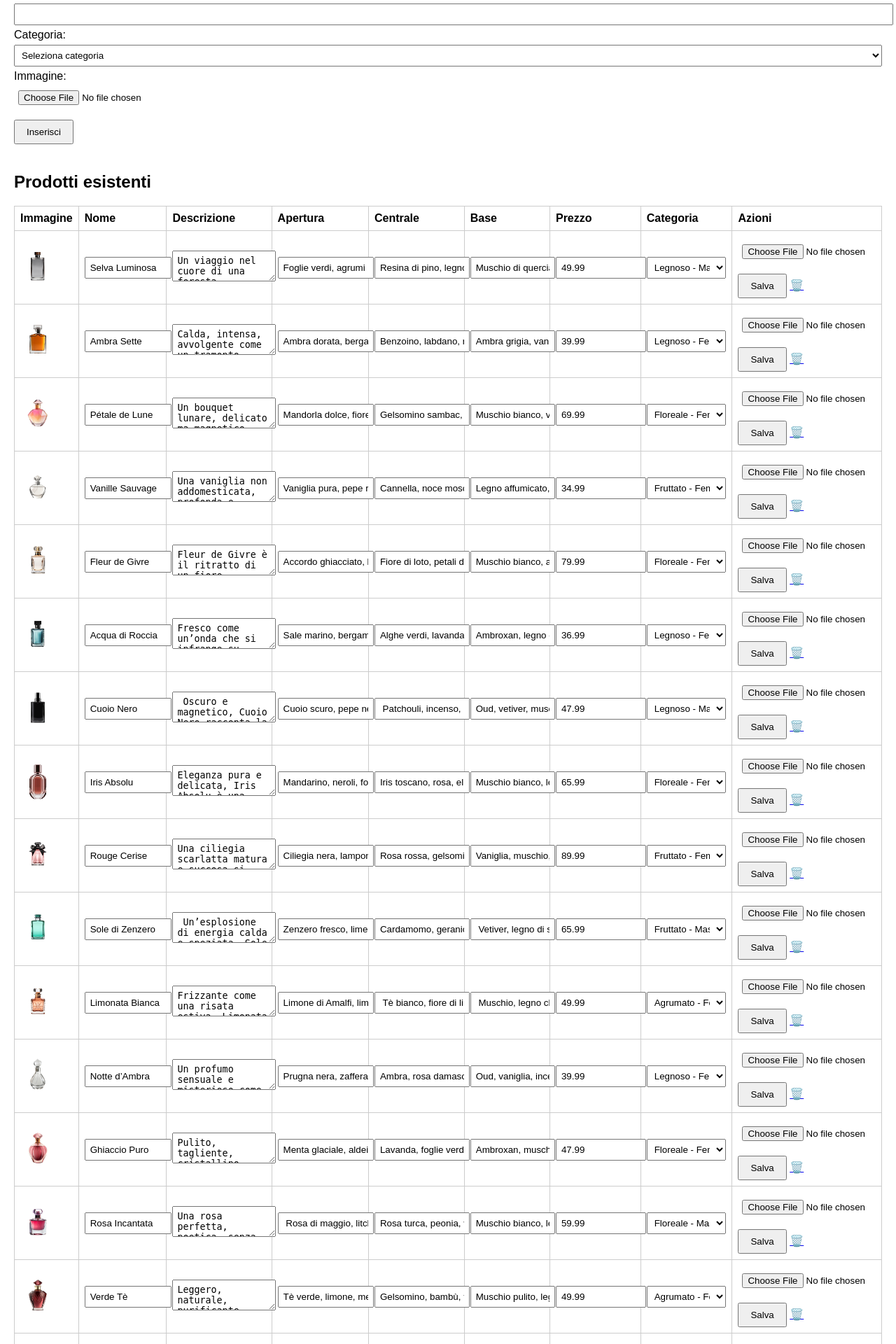
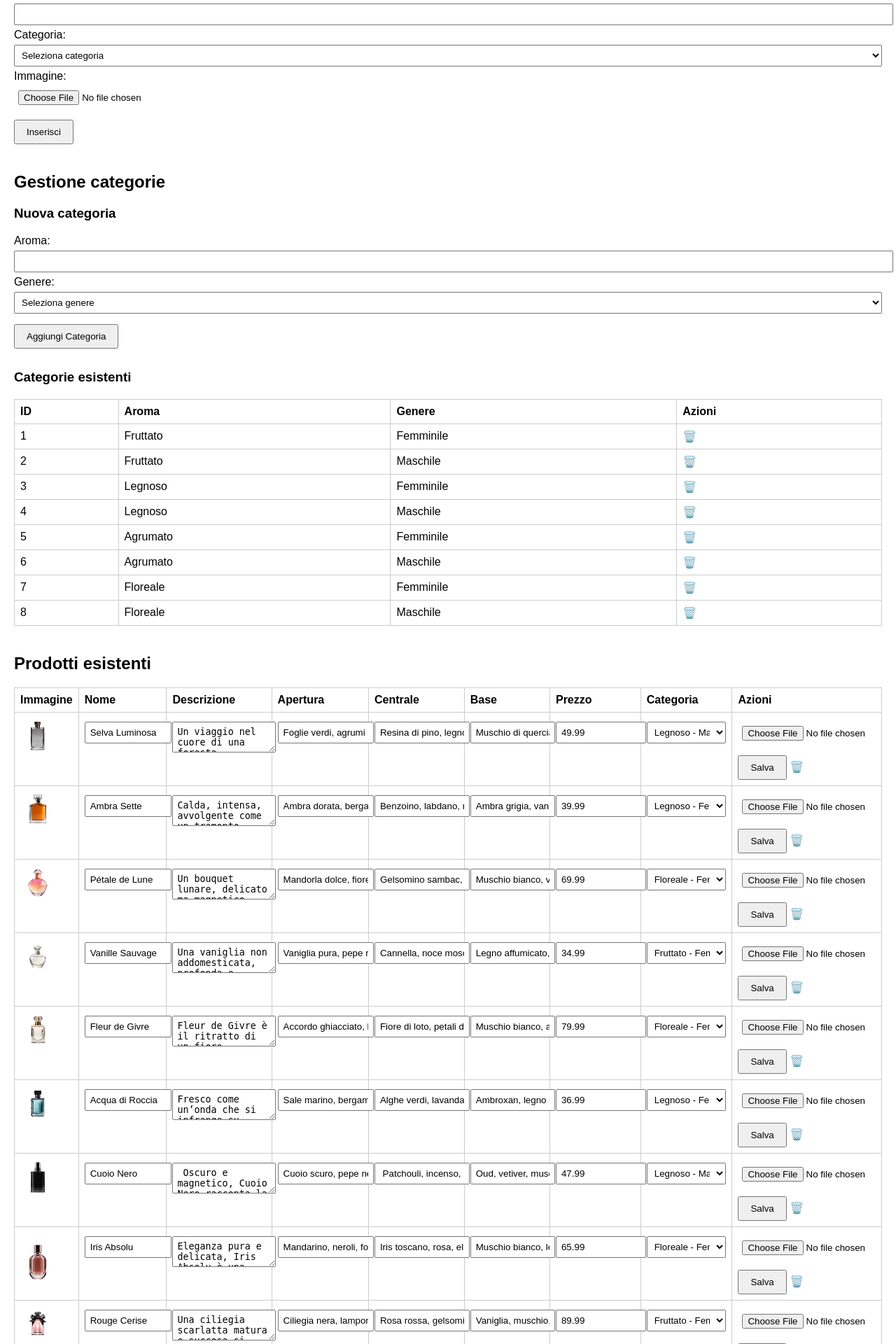
Before and after one commit to marcuz735/progettoprofumi, a PHP site: page /admin.php in a window 1280 px wide. Shown: the part 476-2396 px from the top of the page at 70% size. Run offline with PHP 8.4, Linux system fonts and the light colour scheme; the visitor is signed in with stand-in values (Sample User, id 1); data comes from the database, SQL or seed files in the repository.

Commit message:
Add files via upload

```diff
--- a/progetto/admin.php
+++ b/progetto/admin.php
@@ -12,12 +12,39 @@ if ($conn->connect_error) {
     die("Connessione fallita: " . $conn->connect_error);
 }
 
-// Caricamento categorie per il menu a tendina
+// --- GESTIONE CATEGORIE ---
+
+// Inserimento nuova categoria
+if ($_SERVER["REQUEST_METHOD"] === "POST" && isset($_POST["azione_cat"]) && $_POST["azione_cat"] === "inserisci_categoria") {
+    $aroma = $_POST["aroma"];
+    $genere = $_POST["genere"];
+    $stmt = $conn->prepare("INSERT INTO categorie (aroma, genere) VALUES (?, ?)");
+    $stmt->bind_param("ss", $aroma, $genere);
+    $stmt->execute();
+    $stmt->close();
+    header("Location: admin.php"); // Ricarica la pagina
+    exit();
+}
+
+// Eliminazione categoria
+if (isset($_GET["elimina_categoria"])) {
+    $id_categoria = $_GET["elimina_categoria"];
+    $stmt = $conn->prepare("DELETE FROM categorie WHERE id = ?");
+    $stmt->bind_param("i", $id_categoria);
+    $stmt->execute();
+    $stmt->close();
+    header("Location: admin.php");
+    exit();
+}
+
+// Caricamento categorie per il menu a tendina e per la gestione categorie
 $categorie = [];
 $cat_result = $conn->query("SELECT id, aroma, genere FROM categorie");
 while ($riga = $cat_result->fetch_assoc()) {
     $categorie[$riga['id']] = $riga['aroma'] . " - " . ucfirst($riga['genere']);
 }
+
+// --- GESTIONE PRODOTTI ---
 
 // INSERIMENTO PRODOTTO
 if ($_SERVER["REQUEST_METHOD"] === "POST" && isset($_POST["azione"]) && $_POST["azione"] === "inserisci") {
@@ -84,8 +111,6 @@ if ($_SERVER["REQUEST_METHOD"] === "POST" && isset($_POST["azione"]) && $_POST["
     $stmt->bind_param("sssssdssi", $nome, $descrizione, $apertura, $centrale, $base, $prezzo, $categoria, $percorso, $id);
     $stmt->execute();
     $stmt->close();
-
-
 }
 
 // RECUPERO TUTTI I PRODOTTI
@@ -100,11 +125,13 @@ $prodotti = $conn->query("SELECT * FROM prodotti");
     <style>
         body { font-family: Arial; margin: 20px; }
         table { border-collapse: collapse; width: 100%; margin-top: 20px; }
-        th, td { border: 1px solid #ccc; padding: 8px; text-align: left; }
+        th, td { border: 1px solid #ccc; padding: 8px; text-align: left; vertical-align: top; }
         h2 { margin-top: 40px; }
         form { margin-bottom: 30px; }
         input, textarea, select { width: 100%; padding: 6px; margin: 5px 0; }
-        .btn { padding: 8px 16px; margin-top: 10px; }
+        .btn { padding: 8px 16px; margin-top: 10px; cursor: pointer; }
+        img { border-radius: 4px; }
+        a { text-decoration: none; color: red; font-weight: bold; }
     </style>
 </head>
 <body>
@@ -131,6 +158,45 @@ $prodotti = $conn->query("SELECT * FROM prodotti");
     <button type="submit" class="btn">Inserisci</button>
 </form>
 
+<!-- SEZIONE GESTIONE CATEGORIE -->
+<h2>Gestione categorie</h2>
+
+<h3>Nuova categoria</h3>
+<form method="POST">
+    <input type="hidden" name="azione_cat" value="inserisci_categoria">
+    Aroma: <input type="text" name="aroma" required>
+    Genere:
+    <select name="genere" required>
+        <option value="" disabled selected>Seleziona genere</option>
+        <option value="Femminile">Femminile</option>
+        <option value="Maschile">Maschile</option>
+    </select>
+    <button type="submit" class="btn">Aggiungi Categoria</button>
+</form>
+
+<h3>Categorie esistenti</h3>
+<table>
+    <tr>
+        <th>ID</th>
+        <th>Aroma</th>
+        <th>Genere</th>
+        <th>Azioni</th>
+    </tr>
+    <?php
+    $cat_result = $conn->query("SELECT id, aroma, genere FROM categorie");
+    while ($cat = $cat_result->fetch_assoc()):
+    ?>
+        <tr>
+            <td><?= $cat['id'] ?></td>
+            <td><?= htmlspecialchars($cat['aroma']) ?></td>
+            <td><?= htmlspecialchars($cat['genere']) ?></td>
+            <td>
+                <a href="?elimina_categoria=<?= $cat['id'] ?>" onclick="return confirm('Eliminare questa categoria?')">🗑️</a>
+            </td>
+        </tr>
+    <?php endwhile; ?>
+</table>
+
 <h2>Prodotti esistenti</h2>
 <table>
     <tr>
@@ -147,7 +213,7 @@ $prodotti = $conn->query("SELECT * FROM prodotti");
     <?php while ($row = $prodotti->fetch_assoc()): ?>
         <tr>
             <form method="POST" enctype="multipart/form-data">
-                <td><img src="<?= $row['percorso'] ?>" width="50" alt="img"></td>
+                <td><img src="<?= htmlspecialchars($row['percorso']) ?>" width="50" alt="img"></td>
                 <td><input type="text" name="nome" value="<?= htmlspecialchars($row['nome']) ?>"></td>
                 <td><textarea name="descrizione"><?= htmlspecialchars($row['descrizione']) ?></textarea></td>
                 <td><input type="text" name="apertura" value="<?= htmlspecialchars($row['apertura']) ?>"></td>
@@ -166,8 +232,7 @@ $prodotti = $conn->query("SELECT * FROM prodotti");
                 <td>
                     <input type="hidden" name="id" value="<?= $row['id'] ?>">
                     <input type="hidden" name="azione" value="modifica">
-                    <input type="hidden" name="percorso_vecchio" value="<?= $row['percorso'] ?>">
-                    <!-- NUOVO CAMPO FILE PER L'IMMAGINE -->
+                    <input type="hidden" name="percorso_vecchio" value="<?= htmlspecialchars($row['percorso']) ?>">
                     <input type="file" name="immagine" accept="image/*">
                     <button type="submit" class="btn">Salva</button>
                     <a href="?elimina=<?= $row['id'] ?>" onclick="return confirm('Sei sicuro?')">🗑️</a>
@@ -176,9 +241,11 @@ $prodotti = $conn->query("SELECT * FROM prodotti");
         </tr>
     <?php endwhile; ?>
 </table>
-    <form action="logout.php" method="post" style="text-align: right;">
-        <button type="submit" style="background-color: red; color: white; border: none; padding: 8px 16px; cursor: pointer;">Logout</button>
-    </form>
+
+<form action="logout.php" method="post" style="text-align: right;">
+    <button type="submit" style="background-color: red; color: white; border: none; padding: 8px 16px; cursor: pointer;">Logout</button>
+</form>
+
 </body>
 </html>
 
```
Also changed, not shown: progetto/prodotti.php (+10 -3 lines).
